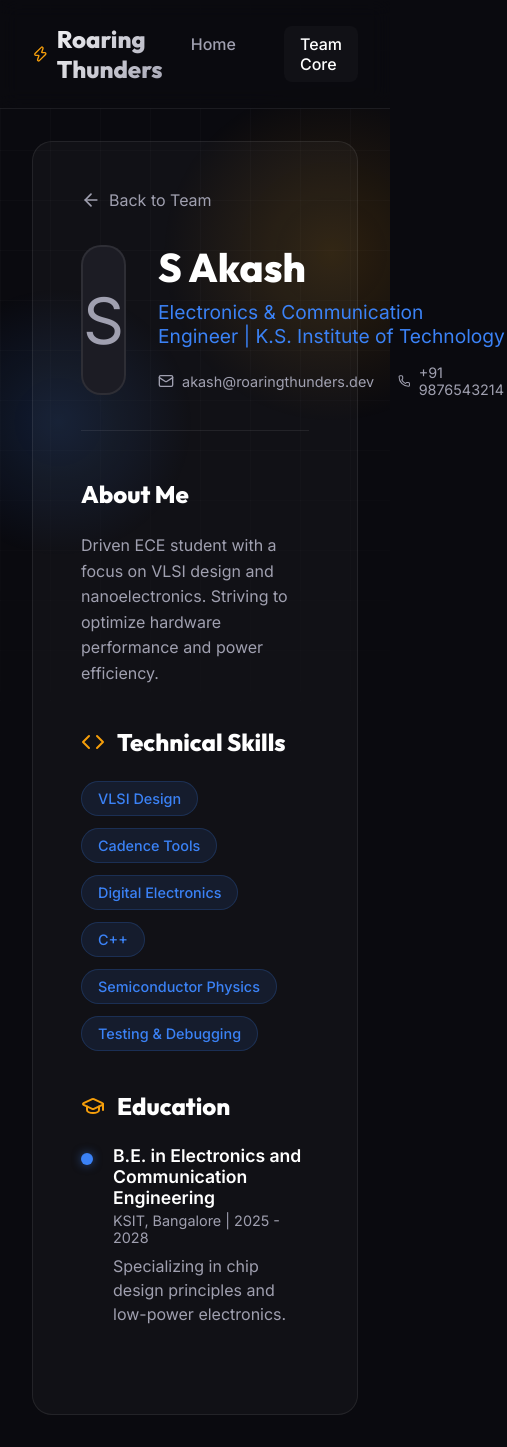
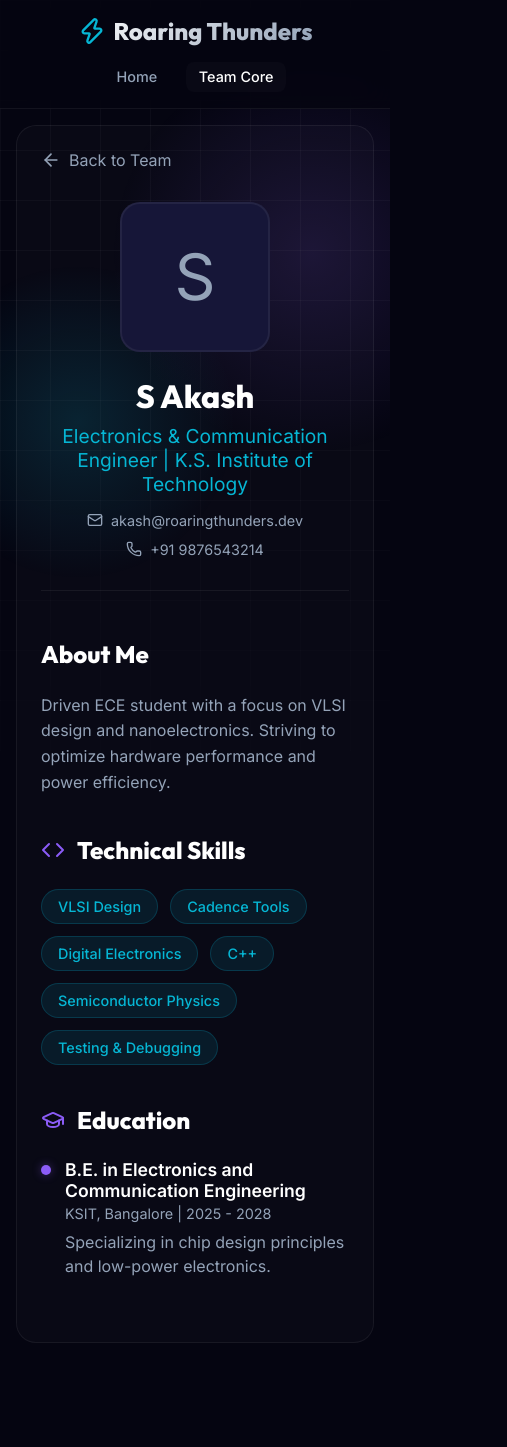
Before and after one commit to shreyasr8thb-svg/roaring-thunders, a React (Vite) app: page /team/akash in a window 390 px wide. Shown: the whole page, 507 px wide, since content can reach past the window. After the commit the page ends 1359 px from the top, so only its background shows below. Built offline with nearby package versions, Linux system fonts and the light colour scheme.

Commit message:
Update theme to Electric Storm and add mobile responsiveness

```diff
--- a/src/index.css
+++ b/src/index.css
@@ -1,17 +1,18 @@
 @import url('https://fonts.googleapis.com/css2?family=Inter:wght@300;400;500;600;700;800&family=Outfit:wght@400;600;800&display=swap');
 
 :root {
-  --bg-primary: #0a0a0f;
-  --bg-secondary: #12121a;
-  --bg-tertiary: #1c1c24;
+  /* Electric Storm Theme */
+  --bg-primary: #050511;
+  --bg-secondary: #0a0a1f;
+  --bg-tertiary: #161638;
   --text-primary: #ffffff;
-  --text-secondary: #a0a0b0;
-  --accent-color: #3b82f6;
-  --accent-glow: rgba(59, 130, 246, 0.5);
-  --thunder-accent: #f59e0b;
-  --thunder-glow: rgba(245, 158, 11, 0.5);
-  --card-bg: rgba(255, 255, 255, 0.03);
-  --card-border: rgba(255, 255, 255, 0.08);
+  --text-secondary: #94a3b8;
+  --accent-color: #06b6d4; /* Electric Cyan */
+  --accent-glow: rgba(6, 182, 212, 0.4);
+  --thunder-accent: #8b5cf6; /* Vivid Violet */
+  --thunder-glow: rgba(139, 92, 246, 0.4);
+  --card-bg: rgba(255, 255, 255, 0.02);
+  --card-border: rgba(255, 255, 255, 0.06);
 }
 
 * {
@@ -60,8 +61,8 @@ a {
   height: 100vh;
   z-index: -1;
   overflow: hidden;
-  background: radial-gradient(circle at 15% 50%, rgba(59, 130, 246, 0.15), transparent 25%),
-              radial-gradient(circle at 85% 30%, rgba(245, 158, 11, 0.15), transparent 25%);
+  background: radial-gradient(circle at 20% 50%, rgba(6, 182, 212, 0.15), transparent 30%),
+              radial-gradient(circle at 80% 30%, rgba(139, 92, 246, 0.15), transparent 30%);
 }
 
 .bg-grid {
@@ -72,8 +73,8 @@ a {
   height: 100%;
   background-size: 50px 50px;
   background-image:
-    linear-gradient(to right, rgba(255, 255, 255, 0.02) 1px, transparent 1px),
-    linear-gradient(to bottom, rgba(255, 255, 255, 0.02) 1px, transparent 1px);
+    linear-gradient(to right, rgba(255, 255, 255, 0.03) 1px, transparent 1px),
+    linear-gradient(to bottom, rgba(255, 255, 255, 0.03) 1px, transparent 1px);
   mask-image: linear-gradient(to bottom, black 40%, transparent 100%);
   -webkit-mask-image: linear-gradient(to bottom, black 40%, transparent 100%);
 }
@@ -83,9 +84,9 @@ a {
   display: flex;
   justify-content: space-between;
   align-items: center;
-  padding: 1.5rem 2rem;
-  background: rgba(10, 10, 15, 0.8);
-  backdrop-filter: blur(10px);
+  padding: 1.25rem 2rem;
+  background: rgba(5, 5, 17, 0.85);
+  backdrop-filter: blur(12px);
   border-bottom: 1px solid var(--card-border);
   position: sticky;
   top: 0;
@@ -105,12 +106,12 @@ a {
 }
 
 .nav-brand svg {
-  color: var(--thunder-accent);
+  color: var(--accent-color);
 }
 
 .nav-links {
   display: flex;
-  gap: 2rem;
+  gap: 1.5rem;
 }
 
 .nav-link {
@@ -142,13 +143,13 @@ a {
   font-weight: 800;
   margin-bottom: 1rem;
   line-height: 1.1;
-  background: linear-gradient(135deg, #ffffff 0%, #a0a0b0 100%);
+  background: linear-gradient(135deg, #ffffff 0%, #cbd5e1 100%);
   -webkit-background-clip: text;
   -webkit-text-fill-color: transparent;
 }
 
 .hero .highlight {
-  background: linear-gradient(135deg, var(--thunder-accent) 0%, #fcd34d 100%);
+  background: linear-gradient(135deg, var(--accent-color) 0%, var(--thunder-accent) 100%);
   -webkit-background-clip: text;
   -webkit-text-fill-color: transparent;
   display: inline-block;
@@ -163,7 +164,7 @@ a {
 }
 
 .cta-button {
-  background: linear-gradient(135deg, var(--thunder-accent) 0%, #d97706 100%);
+  background: linear-gradient(135deg, var(--accent-color) 0%, var(--thunder-accent) 100%);
   color: white;
   border: none;
   padding: 1rem 2.5rem;
@@ -180,13 +181,13 @@ a {
 
 .cta-button:hover {
   transform: translateY(-2px);
-  box-shadow: 0 6px 20px rgba(245, 158, 11, 0.6);
+  box-shadow: 0 6px 20px rgba(139, 92, 246, 0.6);
 }
 
 /* Team Grid */
 .team-grid {
   display: grid;
-  grid-template-columns: repeat(auto-fill, minmax(300px, 1fr));
+  grid-template-columns: repeat(auto-fill, minmax(280px, 1fr));
   gap: 2rem;
   margin-top: 3rem;
 }
@@ -350,13 +351,13 @@ a {
 }
 
 .skill-tag {
-  background: rgba(59, 130, 246, 0.1);
+  background: rgba(6, 182, 212, 0.1);
   color: var(--accent-color);
   padding: 0.5rem 1rem;
   border-radius: 50px;
   font-size: 0.9rem;
   font-weight: 500;
-  border: 1px solid rgba(59, 130, 246, 0.2);
+  border: 1px solid rgba(6, 182, 212, 0.2);
 }
 
 .timeline-item {
@@ -373,8 +374,8 @@ a {
   width: 12px;
   height: 12px;
   border-radius: 50%;
-  background: var(--accent-color);
-  box-shadow: 0 0 10px var(--accent-glow);
+  background: var(--thunder-accent);
+  box-shadow: 0 0 10px var(--thunder-glow);
 }
 
 .timeline-item::after {
@@ -420,3 +421,81 @@ a {
 .back-btn:hover {
   color: var(--text-primary);
 }
+
+/* ========================================================= */
+/* Mobile Responsiveness                                     */
+/* ========================================================= */
+@media screen and (max-width: 768px) {
+  .main-content {
+    padding: 1rem;
+  }
+
+  /* Navbar */
+  .navbar {
+    flex-direction: column;
+    gap: 1rem;
+    padding: 1rem;
+  }
+
+  .nav-links {
+    width: 100%;
+    justify-content: center;
+    gap: 1rem;
+  }
+
+  .nav-link {
+    padding: 0.4rem 0.8rem;
+    font-size: 0.9rem;
+  }
+
+  /* Hero Section */
+  .hero {
+    padding: 4rem 0 2rem;
+  }
+
+  .hero h1 {
+    font-size: 2.8rem;
+  }
+
+  .hero p {
+    font-size: 1rem;
+    padding: 0 1rem;
+  }
+
+  /* CV Container */
+  .cv-container {
+    padding: 1.5rem;
+  }
+
+  .cv-header {
+    flex-direction: column;
+    text-align: center;
+    gap: 1.5rem;
+  }
+
+  .cv-title h1 {
+    font-size: 2rem;
+  }
+
+  .cv-contact {
+    flex-direction: column;
+    align-items: center;
+    gap: 0.75rem;
+  }
+
+  /* Timeline adjustments */
+  .timeline-item {
+    padding-left: 1.5rem;
+  }
+
+  .timeline-item::before {
+    width: 10px;
+    height: 10px;
+    top: 6px;
+  }
+
+  .timeline-item::after {
+    left: 4px;
+    top: 20px;
+  }
+}
```
